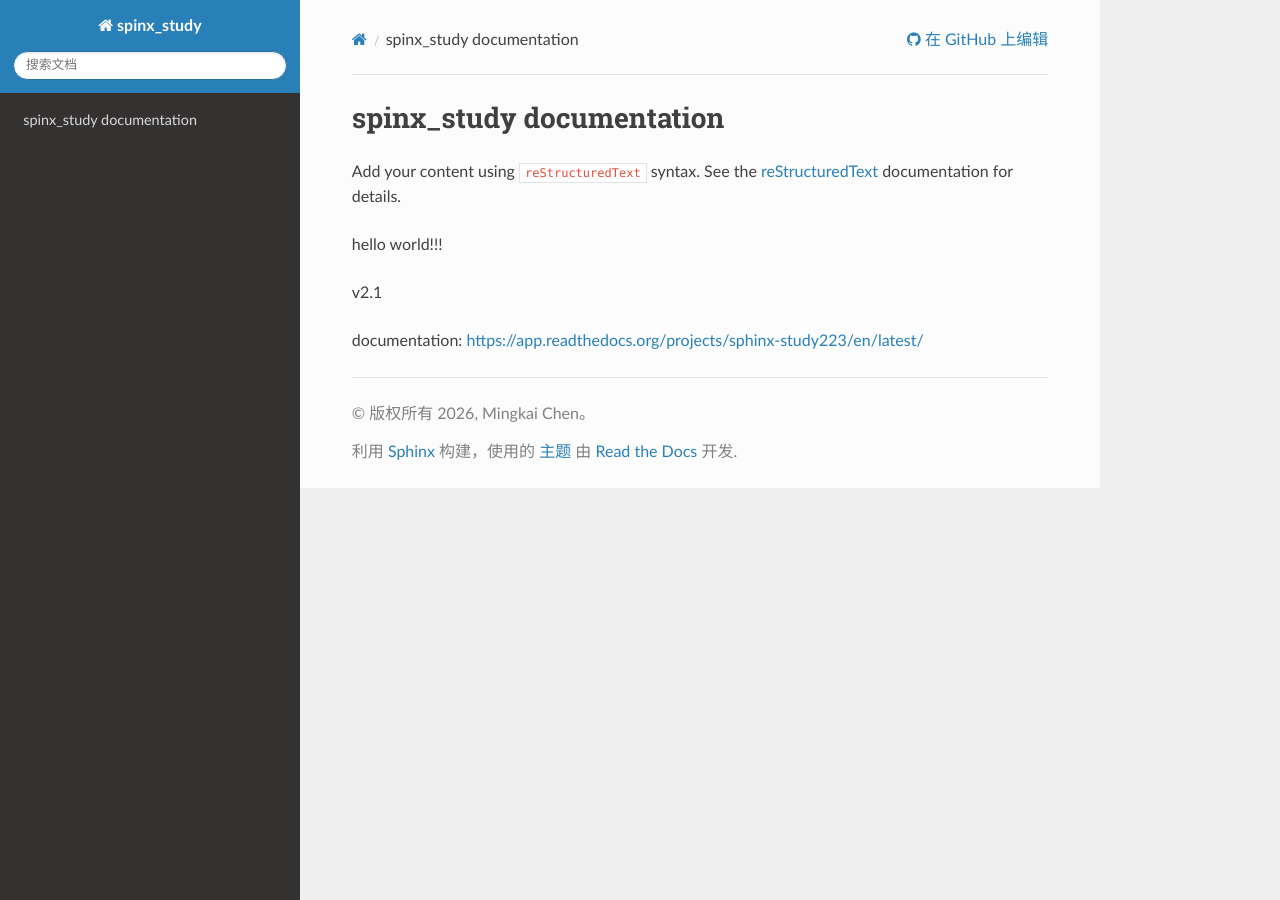
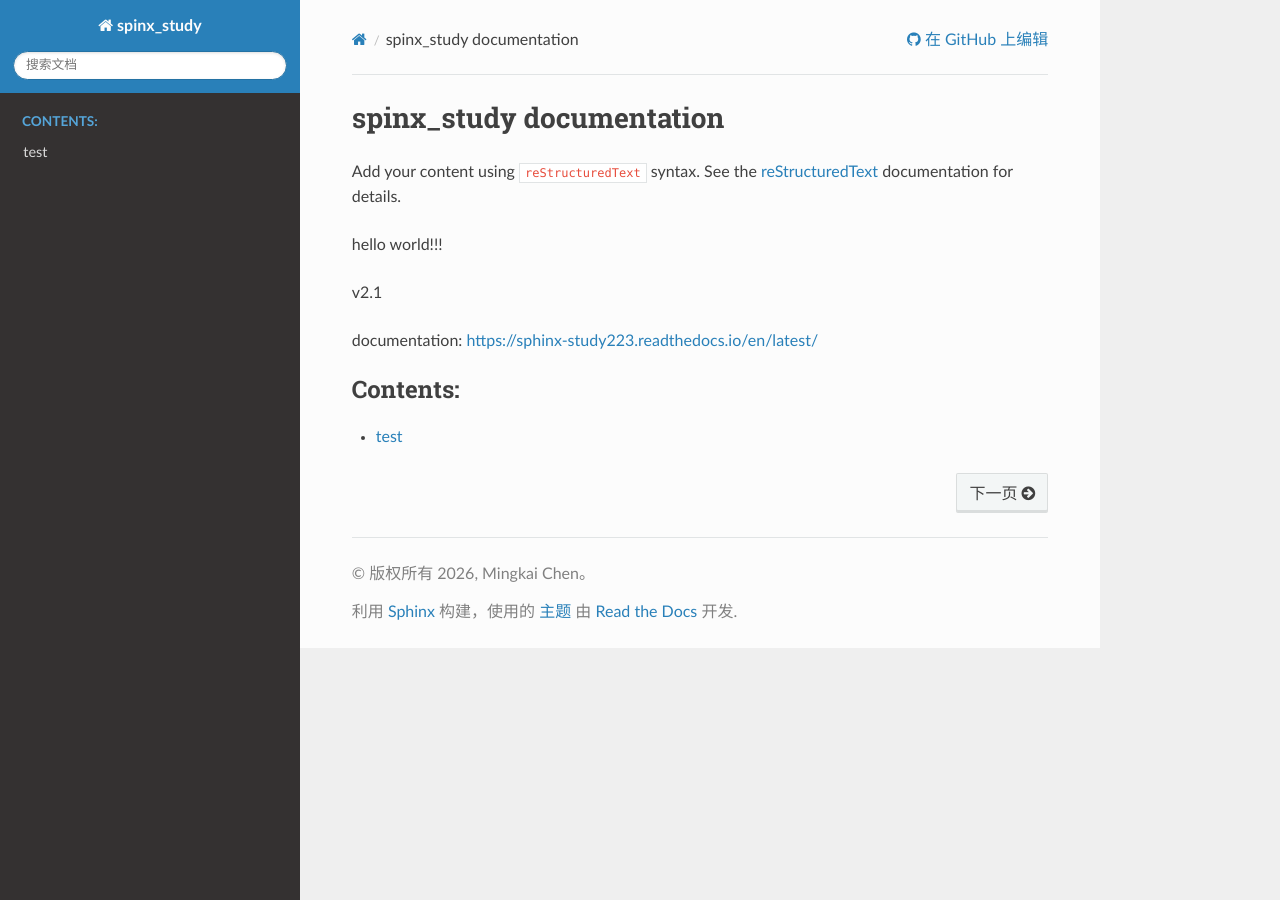
Before and after one commit to HurleyKane/sphinx_study, a Sphinx documentation site: the page built from source/index.rst, in a window 1280 px wide. Built offline with Sphinx 7.4.7 and the Read the Docs theme 3.1.0, drawn with Linux system fonts in a browser that asks for light colours.

Commit message:
updata docs

```diff
--- a/source/conf.py
+++ b/source/conf.py
@@ -14,7 +14,9 @@
 # -- General configuration ---------------------------------------------------
 # https://www.sphinx-doc.org/en/master/usage/configuration.html#general-configuration
 
-extensions = []
+extensions = [
+    "nbsphinx", # notebook 支持
+]
 
 templates_path = ['_templates']
 exclude_patterns = []
@@ -27,6 +29,7 @@
 # https://www.sphinx-doc.org/en/master/usage/configuration.html#options-for-html-output
 
 html_theme = 'sphinx_rtd_theme'
+# html_theme = "pydata_sphinx_theme"
 html_theme_options = {
     'collapse_navigation': False,
     'sticky_navigation': True,
@@ -40,7 +43,7 @@
     "github_user": "HurleyKane",
     "github_repo": "sphinx_study",
     "github_version": "master",
-    "conf_py_path": "/docs/",
+    "conf_py_path": "/docs/", # 这里的路径计算从项目根目录开始
     "current_version": "latest",  # 这里会影响下拉菜单默认显示
 }
 
--- a/source/index.rst
+++ b/source/index.rst
@@ -14,8 +14,10 @@
 
 v2.1
 
-documentation: https://app.readthedocs.org/projects/sphinx-study223/en/latest/
+documentation: https://sphinx-study223.readthedocs.io/en/latest/
 
 .. toctree::
    :maxdepth: 2
    :caption: Contents:
+
+   test.ipynb
```
Also changed, not shown: source/test.ipynb (added).
